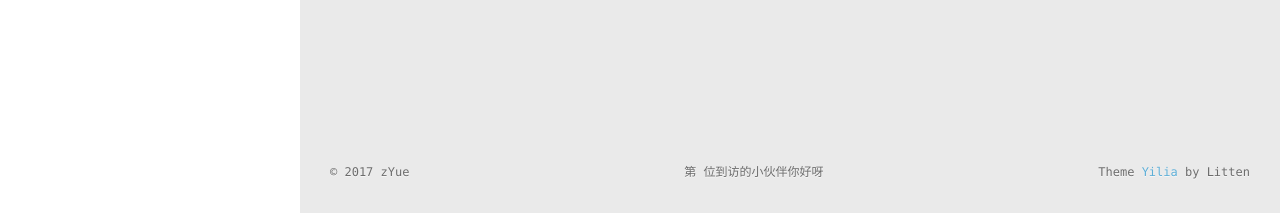
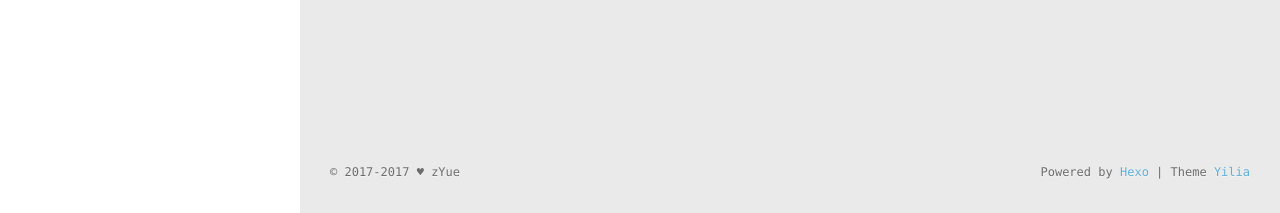
Before and after one commit to vvqq/vvqq.github.io, a plain HTML site: page index.html in a window 1280 px wide. Shown: the part 587-800 px from the top of the page. Drawn offline with Linux system fonts and the light colour scheme; some packages are replaced by stand-ins of ours; a script that the page names is missing.

Commit message:
Site updated: 2017-05-11 11:54:56

```diff
--- a/index.html
+++ b/index.html
@@ -199,15 +199,24 @@
 
   <div class="outer">
     <div id="footer-info">
-    	<div class="footer-left">
-    		&copy; 2017 zYue
+    	<!--
+		<div class="footer-left">
+    		&copy; 2017-2017 &hearts; zYue
 		</div>
 
 			第 <span id="busuanzi_value_site_uv"></span> 位到访的小伙伴你好呀
-			<!--曾有<span id="busuanzi_value_site_pv"></span>人次路过..-->
+			曾有<span id="busuanzi_value_site_pv"></span>人次路过..
 
       	<div class="footer-right">
-      		  Theme <a href="https://github.com/litten/hexo-theme-yilia" target="_blank">Yilia</a> by Litten
+      		  Powered by <a href="https://github.com/hexojs/hexo">Hexo </a> <br>
+			  Theme <a href="https://github.com/litten/hexo-theme-yilia" target="_blank">Yilia</a>
+      	</div>
+		//-->
+		<div class="footer-left">
+		&copy; 2017-2017 &hearts; zYue
+		</div>
+		<div class="footer-right">
+      	Powered by <a href="https://github.com/hexojs/hexo">Hexo </a> | Theme <a href="https://github.com/litten/hexo-theme-yilia" target="_blank">Yilia</a>
       	</div>
     </div>
   </div>
```
Also changed, not shown: 2017/05/10/hello-world/index.html (+13 -4 lines), archives/2017/05/index.html (+13 -4 lines), archives/2017/index.html (+13 -4 lines), archives/index.html (+13 -4 lines).
